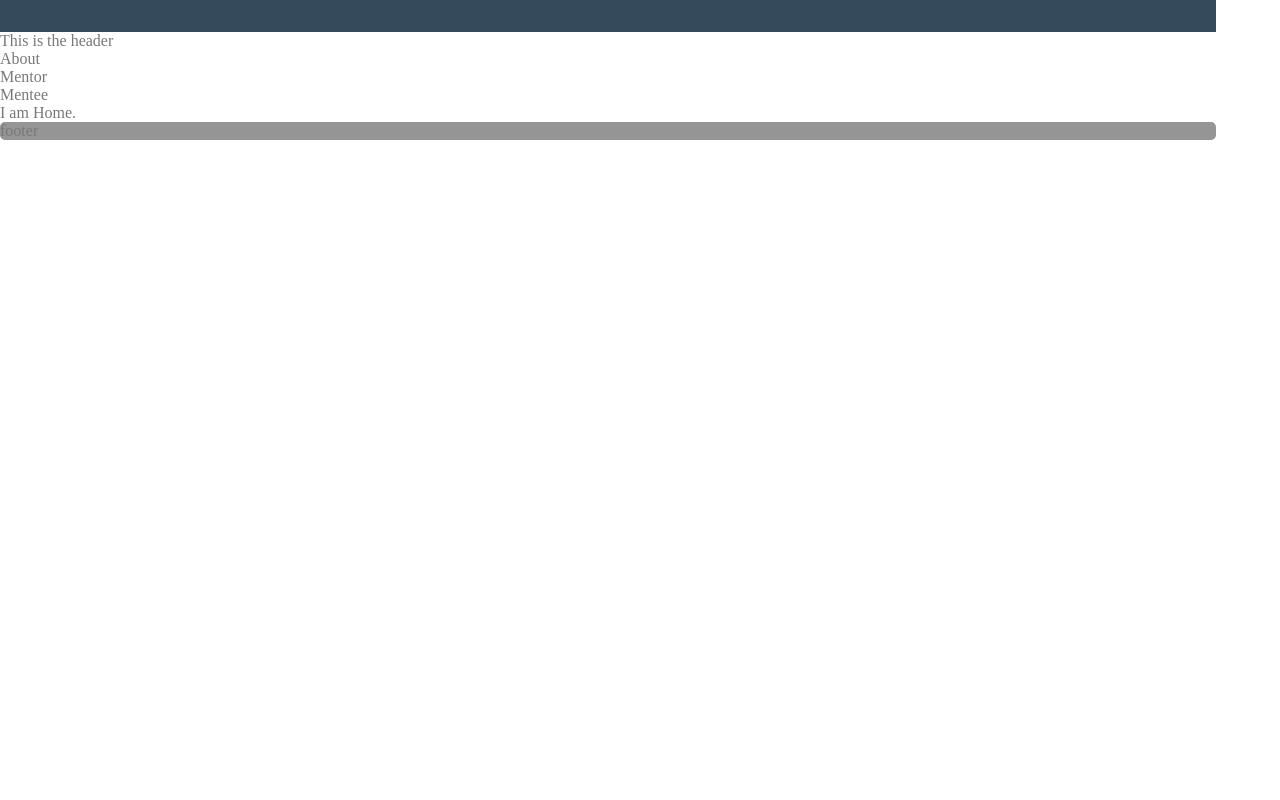
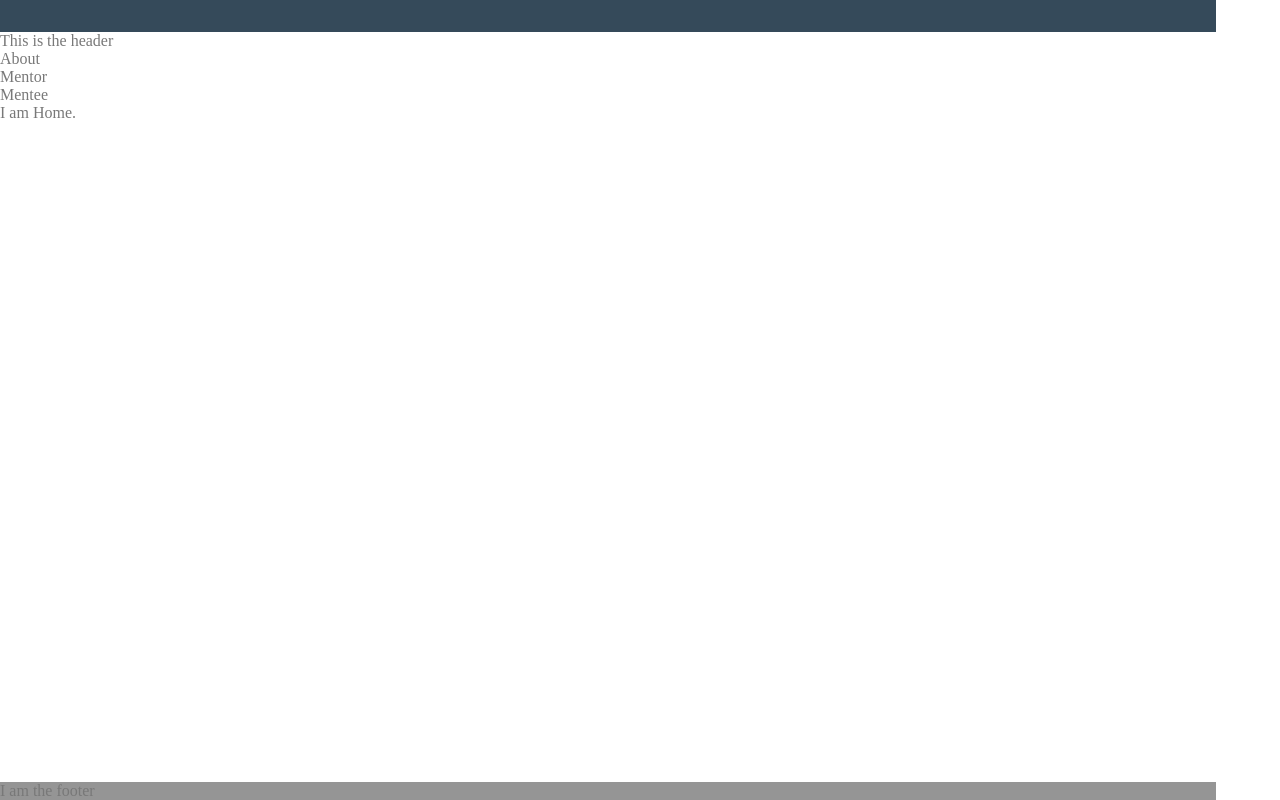
Before and after one commit to samuraijane/cor, a React (Create React App) app in the folder client/: page / in a window 1280 px wide. Built offline with nearby package versions, Linux system fonts and the light colour scheme.

Commit message:
implement sticky footer

```diff
--- a/client/public/index.html
+++ b/client/public/index.html
@@ -28,7 +28,7 @@
   </head>
   <body>
     <noscript>You need to enable JavaScript to run this app.</noscript>
-    <div id="root"></div>
+    <div class="y-sticky" id="root"></div>
     <!--
       This HTML file is a template.
       If you open it directly in the browser, you will see an empty page.
--- a/client/src/App.js
+++ b/client/src/App.js
@@ -14,14 +14,11 @@ const App = () => {
 
 
   return (
-    <div className="App">
-
     <AppContext.Provider value='isLoggedIn'>
       <Header isMobileView={isMobileView} />
       <Main />
       <Footer />
     </AppContext.Provider>
-    </div>
   );
 };
 
--- a/client/src/sectioning/footer/footer.jsx
+++ b/client/src/sectioning/footer/footer.jsx
@@ -1,7 +1,7 @@
 import React from "react";
 
 const Footer = () => {
-  return <div className="sticky">footer</div>;
+  return <footer>I am the footer</footer>;
 };
 
 export default Footer;
--- a/client/src/styles/_base.scss
+++ b/client/src/styles/_base.scss
@@ -11,3 +11,8 @@ body {
 main {
   flex: 1 0 auto;
 }
+
+footer {
+  flex-shrink: 0;
+  background-color: rgb(149, 149, 149);
+}
--- a/client/src/styles/_layout.scss
+++ b/client/src/styles/_layout.scss
@@ -1,4 +1,6 @@
-.sticky {
-  flex-shrink: 0;
-  background-color: rgb(149, 149, 149);
+.y-sticky {
+  display: flex;
+  flex-direction: column;
+  justify-content: space-between;
+  min-height: 100vh;
 }
```
